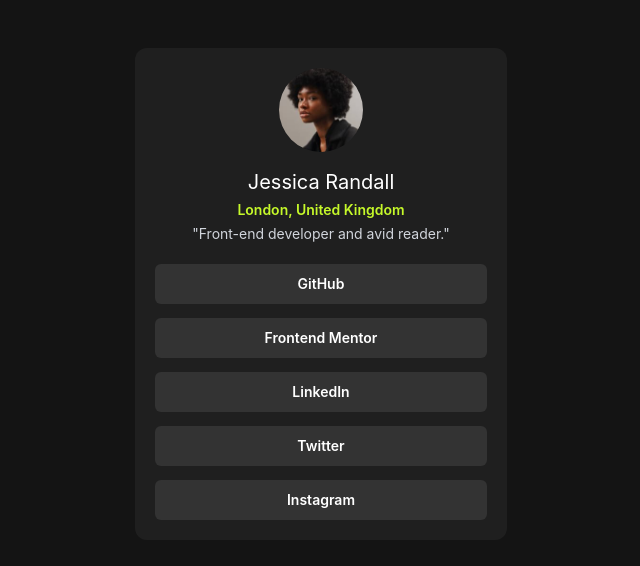
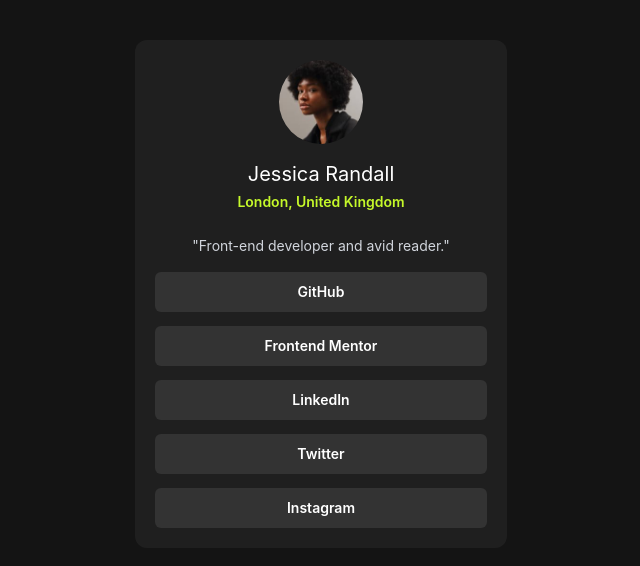
Before and after one commit to arman-karimi-irc/challenge-social-links-profile, a React (Vite) app: page / in a window 1280 px wide. Shown: the part 106-672 px from the top of the page, without its empty margins (319-959 px from the left). Built offline with nearby package versions, Linux system fonts and the light colour scheme.

Commit message:
implement button hover

```diff
--- a/src/Button.tsx
+++ b/src/Button.tsx
@@ -1,7 +1,10 @@
 export default function Button(props: { text: string }) {
   const { text } = props;
   return (
-    <button className="bg-gray-700 text-sm md:text- rounded-md h-10 w-full text-white font-semibold">
+    <button
+      className="bg-gray-700 text-sm md:text-base rounded-md
+      h-10 w-full text-white font-semibold hover:bg-green hover:text-gray-800 cursor-pointer"
+    >
       {text}
     </button>
   );
--- a/src/Card.tsx
+++ b/src/Card.tsx
@@ -5,7 +5,7 @@ export default function Card() {
   return (
     <div className="p-5 bg-gray-800 rounded-xl">
       <Profile />
-      <div className="space-y-3.5 mt-5">
+      <div className="space-y-3.5 mt-4">
         <Button text="GitHub" />
         <Button text="Frontend Mentor" />
         <Button text="LinkedIn" />
--- a/src/Profile.tsx
+++ b/src/Profile.tsx
@@ -5,7 +5,7 @@ export default function Profile() {
       <img className="rounded-full w-[25%] min-w-16" src={img} alt="avatar" />
       <h2 className="text-xl mt-3">Jessica Randall</h2>
       <b className="text-green text-sm font-semibold">London, United Kingdom</b>
-      <p className="text-xs md:text-sm text-gray-300">
+      <p className="text-xs md:text-sm text-gray-300 mt-5">
         "Front-end developer and avid reader."
       </p>
     </div>
```
